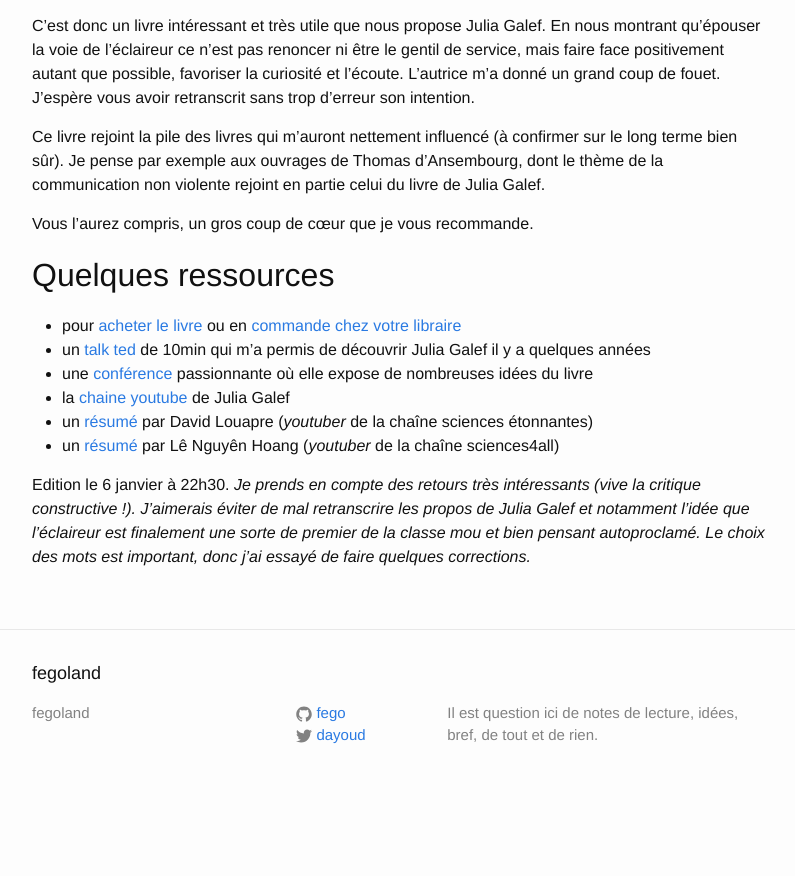
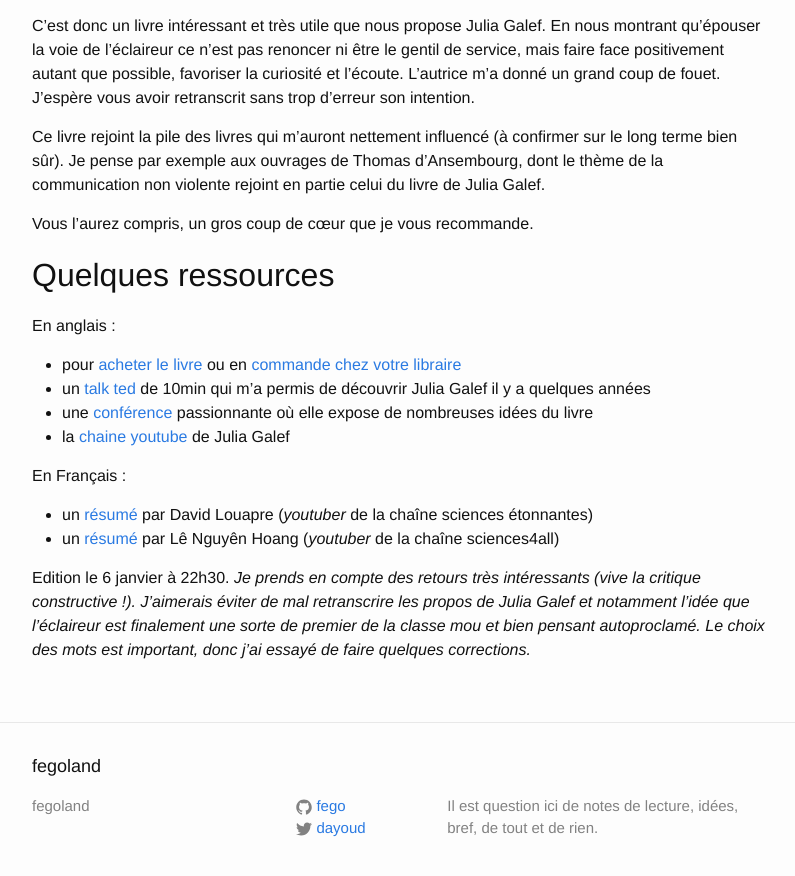
Before and after one commit to fego/fego.github.io, a Jekyll site: the page built from docs/_posts/2023-02-04-Fiche de lecture The Scout Mindset de Julia Galef.md, in a window 1280 px wide and 900 px high, scrolled down 4356 px. Shown: the top 876 px of the window, without its empty margins (238-1033 px from the left). Built offline with Jekyll 4.4.1, drawn with Linux system fonts in a browser that asks for light colours; our own code applies the rules of GitHub Pages for plain Markdown files; before the commit the page ends 5163 px from its top, so only the background shows below that.

Commit message:
scout mindset - français anglais

```diff
--- a/docs/_posts/2023-02-04-Fiche de lecture The Scout Mindset de Julia Galef.md
+++ b/docs/_posts/2023-02-04-Fiche de lecture The Scout Mindset de Julia Galef.md
@@ -159,10 +159,13 @@ Je pense par exemple aux ouvrages de Thomas d'Ansembourg, dont le thème de la c
 Vous l'aurez compris, un gros coup de cœur que je vous recommande.
 
 ## Quelques ressources
+En anglais :
 * pour [acheter le livre](https://www.amazon.fr/Scout-Mindset-Perils-Defensive-Thinking/dp/0735217556) ou en [commande chez votre libraire](https://www.placedeslibraires.fr/livre/9780593189269-the-scout-mindset-why-some-people-see-things-clearly-and-others-don-t-julia-galef/)
 * un [talk ted](https://www.fnac.com/livre-numerique/a14820809/Julia-Galef-The-Scout-Mindset) de 10min qui m'a permis de découvrir Julia Galef il y a quelques années
 * une [conférence](https://www.youtube.com/watch?v=yfRC8ZgBXZw) passionnante où elle expose de nombreuses idées du livre
 * la [chaine youtube](https://www.youtube.com/@measureofdoubt) de Julia Galef
+
+En Français :
 * un [résumé](https://scienceetonnante.com/2021/07/23/scout-mindset-flus/) par David Louapre (*youtuber* de la chaîne sciences étonnantes)
 * un [résumé](https://www.youtube.com/watch?v=EZfNX4U63hc) par Lê Nguyên Hoang (*youtuber* de la chaîne sciences4all)
 
```
